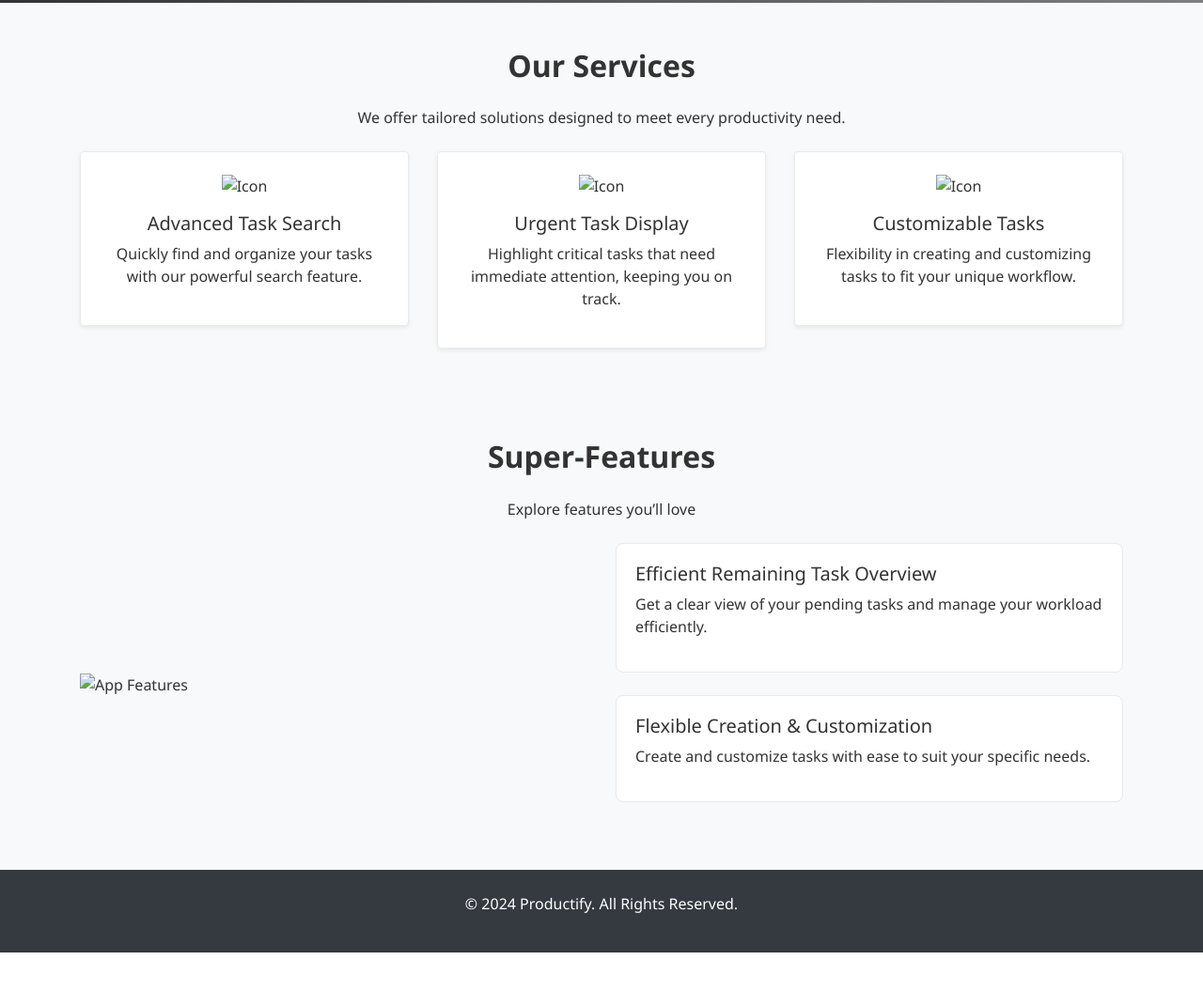
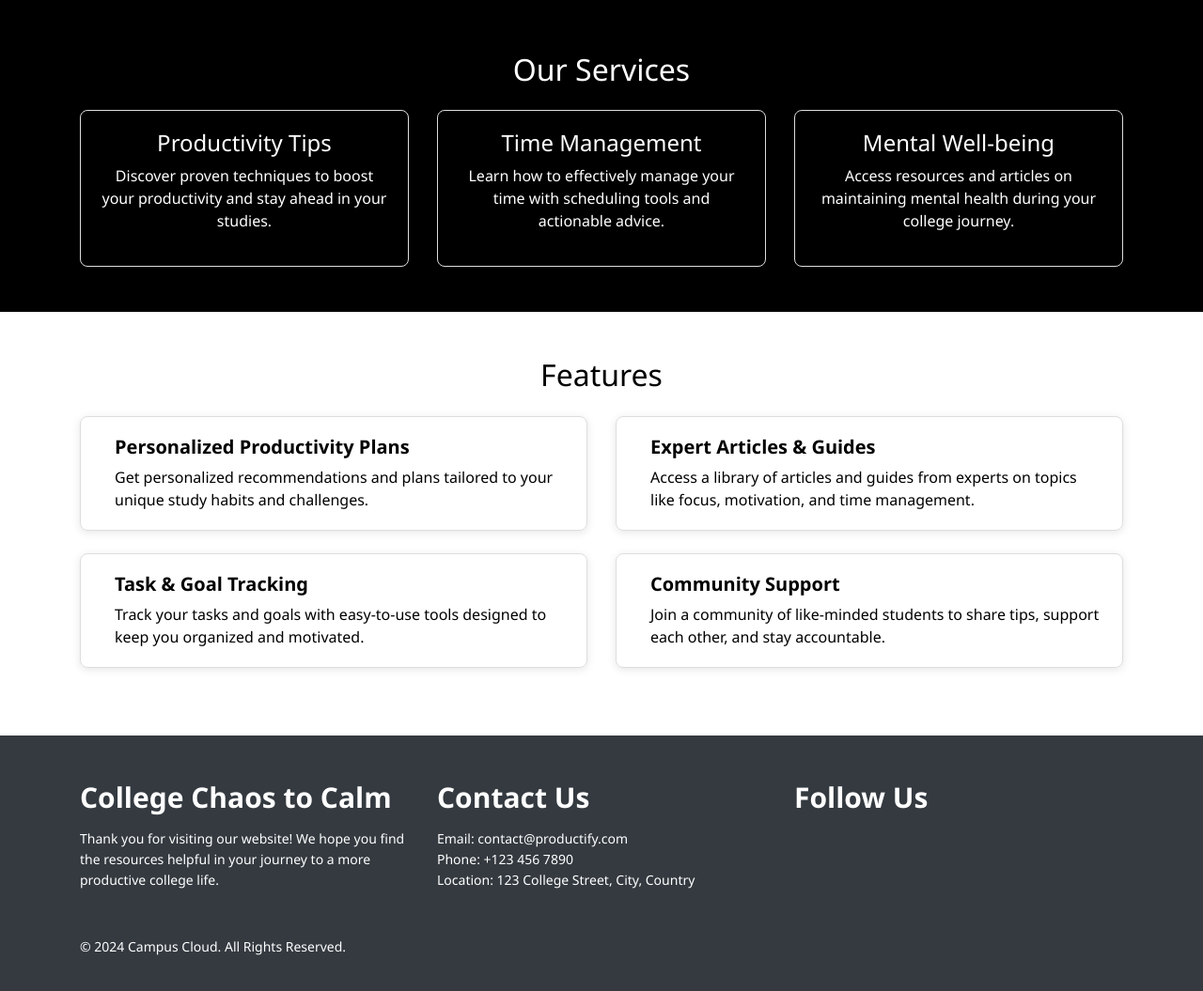
Before and after one commit to 970dishu/Project-24, a plain HTML site: page index.html in a window 1280 px wide. Shown: the part 1573-2628 px from the top of the page at 94% size. Before the commit the page ends 2587 px from the top, so only its background shows below. Drawn offline with nearby package versions, Linux system fonts and the light colour scheme.

Commit message:
footer changes

```diff
--- a/index.html
+++ b/index.html
@@ -15,7 +15,7 @@
 <body>
 
     <!-- Navbar -->
-    <nav class="navbar navbar-expand-lg navbar-light bg-light">
+    <nav class="navbar navbar-expand-lg navbar-light gradient-nav">
         <img class="logo-size" src="images/favicon.jpg" alt="">
         &nbsp;
         &nbsp;
@@ -25,13 +25,14 @@
             <span class="navbar-toggler-icon"></span>
         </button>
         <div class="collapse navbar-collapse" id="navbarNav">
-            <ul class="navbar-nav ml-auto">
+            <ul class="navbar-nav ml-auto h5">
                 <li class="nav-item"><a class="nav-link" href="#">What we do</a></li>
                 <li class="nav-item"><a class="nav-link" href="#">What you need</a></li>
                 <li class="nav-item"><a class="nav-link" href="#">Articles</a></li>
+                <li class="nav-item"><a class="nav-link" href="#">Community</a></li>
                 <li class="nav-item"><a class="nav-link" href="#">Newsletter</a></li>
                 <li class="nav-item"><a class="nav-link" href="#">Contact Us</a></li>
-                <li class="nav-item"><a class="btn btn-primary ml-2" href="#">Download App</a></li>
+                <li class="nav-item"><a class="nav-link" style="color: #feb47b;" href="#">Download App</a></li>
             </ul>
         </div>
     </nav>
@@ -51,38 +52,38 @@
         <div class="container text-center text-white">
             <h1 class="display-4 font-weight-bold ">College Calm To Chaos</h1>
             <p class="lead mt-3">Take control of your tasks and achieve more with our app.</p>
-            <div class="mt-5">
+            <!-- <div class="mt-5">
                 <img src="" alt="App Preview" class="img-fluid">
-            </div>
+            </div> -->
         </div>
     </section>
 
 
     <!-- Our Services Section -->
-    <section class="services-section py-5">
+
+    <section id="services" class="services py-5 text-white">
         <div class="container">
-            <h2 class="text-center font-weight-bold mb-4">Our Services</h2>
-            <p class="text-center">We offer tailored solutions designed to meet every productivity need.</p>
-            <div class="row text-center mt-4">
+            <h2 class="text-center mb-4">Our Services</h2>
+            <div class="row text-center">
                 <div class="col-md-4">
-                    <div class="service-box p-4 shadow-sm rounded">
-                        <img src="icon1.png" alt="Icon" class="mb-3">
-                        <h5>Advanced Task Search</h5>
-                        <p>Quickly find and organize your tasks with our powerful search feature.</p>
+                    <div class="service-box">
+                        <i class="fas fa-lightbulb fa-3x mb-3"></i>
+                        <h4>Productivity Tips</h4>
+                        <p>Discover proven techniques to boost your productivity and stay ahead in your studies.</p>
                     </div>
                 </div>
                 <div class="col-md-4">
-                    <div class="service-box p-4 shadow-sm rounded">
-                        <img src="icon2.png" alt="Icon" class="mb-3">
-                        <h5>Urgent Task Display</h5>
-                        <p>Highlight critical tasks that need immediate attention, keeping you on track.</p>
+                    <div class="service-box">
+                        <i class="fas fa-calendar-check fa-3x mb-3"></i>
+                        <h4>Time Management</h4>
+                        <p>Learn how to effectively manage your time with scheduling tools and actionable advice.</p>
                     </div>
                 </div>
                 <div class="col-md-4">
-                    <div class="service-box p-4 shadow-sm rounded">
-                        <img src="icon3.png" alt="Icon" class="mb-3">
-                        <h5>Customizable Tasks</h5>
-                        <p>Flexibility in creating and customizing tasks to fit your unique workflow.</p>
+                    <div class="service-box">
+                        <i class="fas fa-heartbeat fa-3x mb-3"></i>
+                        <h4>Mental Well-being</h4>
+                        <p>Access resources and articles on maintaining mental health during your college journey.</p>
                     </div>
                 </div>
             </div>
@@ -90,22 +91,48 @@
     </section>
 
     <!-- Features Section -->
-    <section class="features-section py-5 bg-light">
+    <section id="features" class="features py-5">
         <div class="container">
-            <h2 class="text-center font-weight-bold mb-4">Super-Features</h2>
-            <p class="text-center">Explore features you’ll love</p>
-            <div class="row align-items-center mt-4">
-                <div class="col-md-6">
-                    <img src="feature-image.jpg" alt="App Features" class="img-fluid">
+            <h2 class="text-center mb-4">Features</h2>
+            <div class="row">
+                <div class="col-md-6 mb-4">
+                    <div class="feature-box d-flex">
+                        <i class="fas fa-chart-line fa-2x text-primary mr-3"></i>
+                        <div>
+                            <h5>Personalized Productivity Plans</h5>
+                            <p>Get personalized recommendations and plans tailored to your unique study habits and
+                                challenges.</p>
+                        </div>
+                    </div>
                 </div>
-                <div class="col-md-6">
-                    <div class="feature-box mb-4">
-                        <h5>Efficient Remaining Task Overview</h5>
-                        <p>Get a clear view of your pending tasks and manage your workload efficiently.</p>
+                <div class="col-md-6 mb-4">
+                    <div class="feature-box d-flex">
+                        <i class="fas fa-book-reader fa-2x text-primary mr-3"></i>
+                        <div>
+                            <h5>Expert Articles & Guides</h5>
+                            <p>Access a library of articles and guides from experts on topics like focus, motivation,
+                                and time management.</p>
+                        </div>
                     </div>
-                    <div class="feature-box mb-4">
-                        <h5>Flexible Creation & Customization</h5>
-                        <p>Create and customize tasks with ease to suit your specific needs.</p>
+                </div>
+                <div class="col-md-6 mb-4">
+                    <div class="feature-box d-flex">
+                        <i class="fas fa-tasks fa-2x text-primary mr-3"></i>
+                        <div>
+                            <h5>Task & Goal Tracking</h5>
+                            <p>Track your tasks and goals with easy-to-use tools designed to keep you organized and
+                                motivated.</p>
+                        </div>
+                    </div>
+                </div>
+                <div class="col-md-6 mb-4">
+                    <div class="feature-box d-flex">
+                        <i class="fas fa-users fa-2x text-primary mr-3"></i>
+                        <div>
+                            <h5>Community Support</h5>
+                            <p>Join a community of like-minded students to share tips, support each other, and stay
+                                accountable.</p>
+                        </div>
                     </div>
                 </div>
             </div>
@@ -113,9 +140,46 @@
     </section>
 
     <!-- Footer -->
-    <footer class="bg-dark text-white py-4 text-center">
-        <p>&copy; 2024 Productify. All Rights Reserved.</p>
+    <footer class="footer bg-dark text-white py-5">
+        <div class="container">
+            <div class="row">
+                <!-- Project Title and Message -->
+                <div class="col-md-4 mb-3">
+                    <h5>College Chaos to Calm</h5>
+                    <p>Thank you for visiting our website! We hope you find the resources helpful in your journey to a
+                        more productive college life.</p>
+                </div>
+                <!-- Contact Information -->
+                <div class="col-md-4 mb-3">
+                    <h5>Contact Us</h5>
+                    <ul class="list-unstyled">
+                        <li>Email: <a href="mailto:contact@productify.com" class="text-white">contact@productify.com</a>
+                        </li>
+                        <li>Phone: +123 456 7890</li>
+                        <li>Location: 123 College Street, City, Country</li>
+                    </ul>
+                </div>
+                <!-- Social Media Links -->
+                <div class="col-md-4 mb-3">
+                    <h5>Follow Us</h5>
+                    <ul class="list-inline">
+                        <li class="list-inline-item"><a href="https://www.instagram.com" target="_blank"
+                                class="text-white"><i class="fab fa-instagram fa-2x"></i></a></li>
+                        <li class="list-inline-item"><a href="https://www.linkedin.com" target="_blank"
+                                class="text-white"><i class="fab fa-linkedin fa-2x"></i></a></li>
+                        <li class="list-inline-item"><a href="https://www.twitter.com" target="_blank"
+                                class="text-white"><i class="fab fa-twitter fa-2x"></i></a></li>
+                        <li class="list-inline-item"><a href="https://www.github.com" target="_blank"
+                                class="text-white"><i class="fab fa-github fa-2x"></i></a></li>
+                    </ul>
+                </div>
+            </div>
+            <div class="mt-3">
+                <p class="mb-0">&copy; 2024 Campus Cloud. All Rights Reserved.</p>
+            </div>
+        </div>
     </footer>
+
 
     <!-- Bootstrap JS and dependencies -->
     <script src="https://code.jquery.com/jquery-3.5.1.slim.min.js"></script>
--- a/style.css
+++ b/style.css
@@ -1,27 +1,36 @@
 /* Global Styles */
 body {
-    font-family: 'Segoe UI', Tahoma, Geneva, Verdana, sans-serif;
-    color: #333;
+  font-family: "Segoe UI", Tahoma, Geneva, Verdana, sans-serif;
+  color: #000000;
+}
+/* NavBar */
+
+.navbar {
+  background: linear-gradient(
+    to right,
+    #ffffff,
+    #feb47b
+  ); /* Adjust colors as needed */
+  padding: 10px 20px; /* Optional: Add padding for a nicer look */
+  border-radius: 0; /* Keep it square or adjust for rounded corners */
 }
 
-.logo-size{
+.logo-size {
   width: 3rem;
-
 }
-.name-lg{
+.name-lg {
   display: flex;
   justify-content: center;
+  font-family: math;
 }
 
 /* Parallax effect and content */
 
 .parallax {
-    /* Full height and relative positioning */
   height: 100vh;
   position: relative;
-    /* Parallax background */
-    background-image: url('images/bg_2.webp'); /* Replace with the image path */
-    background-attachment:fixed; /* Key property for parallax */
+  background-image: url("images/bg_2.webp");
+  background-attachment: fixed; /* Key property for parallax */
   background-position: center;
   background-repeat: no-repeat;
   background-size: cover;
@@ -34,7 +43,12 @@ body {
   transform: translate(-50%, -50%);
   color: white;
   text-align: center;
-    background: rgba(0, 0, 0, 0.5); /* Optional: add overlay for text readability */
+  background: rgba(
+    0,
+    0,
+    0,
+    0.5
+  ); /* Optional: add overlay for text readability */
   padding: 40px;
   border-radius: 20px;
 }
@@ -47,7 +61,9 @@ body {
 } */
 /* Hero Section */
 .hero-section {
-    background: linear-gradient(to right, rgba(0, 0, 0, 0.8), rgba(0, 0, 0, 0.5)), url('hero-background.jpg') no-repeat center center/cover;
+  /* background: linear-gradient(to right, rgba(0, 0, 0, 0.8), rgba(0, 0, 0, 0.5)),
+    url("hero-background.jpg") no-repeat center center/cover; */
+  background: #000000;
   height: 90vh;
   display: flex;
   align-items: center;
@@ -65,39 +81,86 @@ body {
 }
 
 /* Services Section */
-.services-section {
-    background-color: #f8f9fa;
+.services {
+  background-color: #000000; /* Light background color */
 }
 
 .service-box {
-    background-color: white;
+  padding: 20px;
+  border: 1px solid #ddd;
+  border-radius: 8px;
   transition: transform 0.3s ease-in-out;
-    border: 1px solid #eaeaea;
 }
 
 .service-box:hover {
-    transform: translateY(-10px);
+  transform: scale(1.05); /* Slightly enlarges the box on hover */
+}
+
+.service-box i {
+  color: #007bff; /* Icon color */
 }
 
 /* Features Section */
-.features-section {
-    background-color: #f8f9fa;
+.features {
+  background-color: #ffffff; /* White background for a clean look */
 }
 
 .feature-box {
-    background-color: white;
+  border: 1px solid #ddd;
+  border-radius: 8px;
   padding: 20px;
-    border: 1px solid #eaeaea;
-    border-radius: 8px;
+  box-shadow: 0 2px 10px rgba(0, 0, 0, 0.1);
+}
+
+.feature-box i {
+  color: #007bff; /* Consistent primary color for icons */
+}
+
+.feature-box h5 {
+  font-weight: bold;
+}
+
+.feature-box p {
+  margin: 0;
+}
+/* Footer */
+.footer {
+  background-color: #333;
+  color: #fff;
+  padding: 40px 0;
+  font-size: 14px;
+  line-height: 1.6;
+}
+
+.footer a {
+  color: #ddd;
+  text-decoration: none;
+  transition: color 0.3s ease;
+}
+
+.footer a:hover {
+  color: #ff7e5f; /* Matching the gradient color theme */
+}
+
+.footer h5 {
+  font-size: 30px;
+  margin-bottom: 15px;
+  font-weight: bold;
+}
+
+.footer ul {
+  padding: 0;
+  list-style: none;
+}
+
+.footer .list-inline-item {
+  margin-right: 10px;
+}
+
+.footer .fab {
   transition: transform 0.3s ease;
 }
 
-.feature-box:hover {
-    transform: translateY(-10px);
+.footer .fab:hover {
+  transform: scale(1.2);
 }
-
-/* Footer */
-footer {
-    background-color: #333;
-    color: #fff;
-}
```
Lines whose indentation alone changed are shown as unchanged.
